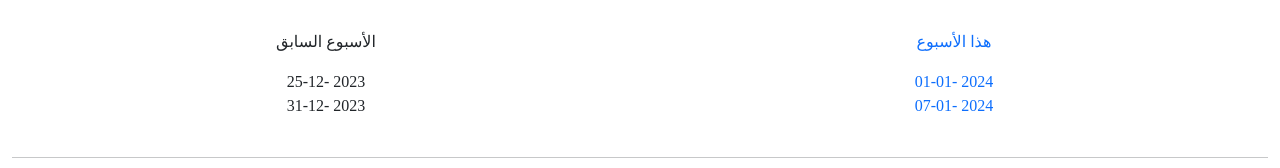
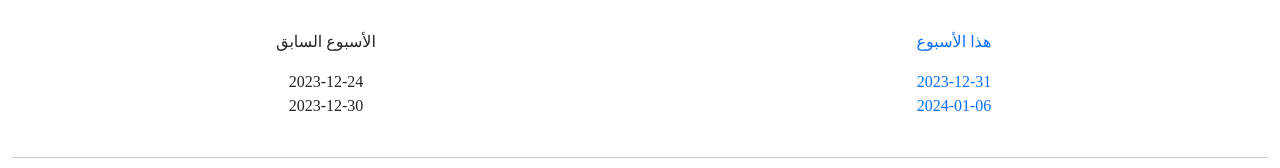
Before and after one commit to zcodev97/biker_portal, a React (Create React App) app: page /home in a window 1280 px wide. Shown: the part 193-361 px from the top of the page. Built offline with nearby package versions, Linux system fonts and the light colour scheme; no server answers.

Commit message:
update date range for penalties,compenstations and home pages

```diff
--- a/src/pages/Compensations.jsx
+++ b/src/pages/Compensations.jsx
@@ -44,8 +44,49 @@ function CompensationsPage() {
       });
   }
 
+  function formatDate(date) {
+    return date ? date.toISOString().split("T")[0] : null;
+  }
+
+  function getCurrentWeekDates() {
+    const currentDate = new Date();
+    const currentDay = currentDate.getDay();
+    const diff = currentDay - 0;
+    const startDate = new Date(currentDate);
+    startDate.setDate(currentDate.getDate() - diff);
+
+    const endDate = new Date(startDate);
+    endDate.setDate(startDate.getDate() + 6);
+
+    return { startDate, endDate };
+  }
+
+  function getPreviousWeekDates() {
+    const { startDate, endDate } = getCurrentWeekDates();
+
+    // Check if startDate and endDate are not undefined before formatting
+    const formattedStartDate = formatDate(startDate);
+    const formattedEndDate = formatDate(endDate);
+
+    const previousWeekStartDate = new Date(startDate);
+    previousWeekStartDate.setDate(startDate.getDate() - 7);
+
+    const previousWeekEndDate = new Date(endDate);
+    previousWeekEndDate.setDate(endDate.getDate() - 7);
+
+    return {
+      startDate: formatDate(previousWeekStartDate),
+      endDate: formatDate(previousWeekEndDate),
+    };
+  }
+  // Example usage
+  const [currentWeekDates, setcurrentWeekDates] = useState({});
+  const [previousWeekDates, setpreviousWeekDates] = useState({});
+
   useEffect(() => {
     GetUserMetricesData(0);
+    setcurrentWeekDates(getCurrentWeekDates());
+    setpreviousWeekDates(getPreviousWeekDates());
   }, []);
 
   return (
@@ -76,6 +117,10 @@ function CompensationsPage() {
                   }}
                 >
                   <p> الأسبوع السابق</p>
+                  <p>
+                    {previousWeekDates.startDate} <br />
+                    {previousWeekDates.endDate}
+                  </p>
                 </div>
               </div>
             </div>
@@ -90,6 +135,10 @@ function CompensationsPage() {
                   }}
                 >
                   <p>هذا الأسبوع</p>
+                  <p>
+                    {formatDate(currentWeekDates.startDate)} <br />
+                    {formatDate(currentWeekDates.endDate)}
+                  </p>
                 </div>
               </div>
             </div>
--- a/src/pages/Home.jsx
+++ b/src/pages/Home.jsx
@@ -97,55 +97,41 @@ function HomePage() {
         setLoading(false);
       });
   }
+  function formatDate(date) {
+    return date ? date.toISOString().split("T")[0] : null;
+  }
 
   function getCurrentWeekDates() {
-    const today = new Date();
+    const currentDate = new Date();
+    const currentDay = currentDate.getDay();
+    const diff = currentDay - 0;
+    const startDate = new Date(currentDate);
+    startDate.setDate(currentDate.getDate() - diff);
 
-    // Calculate the difference between the current day and Monday
-    const diff = today.getDay() === 0 ? -6 : 1 - today.getDay();
+    const endDate = new Date(startDate);
+    endDate.setDate(startDate.getDate() + 6);
 
-    const currentWeekStartDate = new Date(today);
-    currentWeekStartDate.setDate(today.getDate() + diff);
-
-    const currentWeekEndDate = new Date(today);
-    currentWeekEndDate.setDate(today.getDate() + diff + 6);
-
-    // Format dates as strings (assuming the desired format is DD-MM-YYYY)
-    const currentWeekStartDateStr = formatDate(currentWeekStartDate);
-    const currentWeekEndDateStr = formatDate(currentWeekEndDate);
-
-    return {
-      currentWeekStartDate: currentWeekStartDateStr,
-      currentWeekEndDate: currentWeekEndDateStr,
-    };
+    return { startDate, endDate };
   }
 
   function getPreviousWeekDates() {
-    const { currentWeekStartDate } = getCurrentWeekDates();
+    const { startDate, endDate } = getCurrentWeekDates();
 
-    const previousWeekStartDate = new Date(currentWeekStartDate);
-    previousWeekStartDate.setDate(previousWeekStartDate.getDate() - 7);
+    // Check if startDate and endDate are not undefined before formatting
+    const formattedStartDate = formatDate(startDate);
+    const formattedEndDate = formatDate(endDate);
 
-    const previousWeekEndDate = new Date(currentWeekStartDate);
-    previousWeekEndDate.setDate(previousWeekEndDate.getDate() - 1);
+    const previousWeekStartDate = new Date(startDate);
+    previousWeekStartDate.setDate(startDate.getDate() - 7);
 
-    // Format dates as strings (assuming the desired format is DD-MM-YYYY)
-    const previousWeekStartDateStr = formatDate(previousWeekStartDate);
-    const previousWeekEndDateStr = formatDate(previousWeekEndDate);
+    const previousWeekEndDate = new Date(endDate);
+    previousWeekEndDate.setDate(endDate.getDate() - 7);
 
     return {
-      previousWeekStartDate: previousWeekStartDateStr,
-      previousWeekEndDate: previousWeekEndDateStr,
+      startDate: formatDate(previousWeekStartDate),
+      endDate: formatDate(previousWeekEndDate),
     };
   }
-
-  function formatDate(date) {
-    const day = String(date.getDate()).padStart(2, "0");
-    const month = String(date.getMonth() + 1).padStart(2, "0");
-    const year = date.getFullYear();
-    return `${day}-${month}- ${year}`;
-  }
-
   // Example usage
   const [currentWeekDates, setcurrentWeekDates] = useState({});
   const [previousWeekDates, setpreviousWeekDates] = useState({});
@@ -189,8 +175,8 @@ function HomePage() {
                 >
                   <p> الأسبوع السابق</p>
                   <p>
-                    {previousWeekDates.previousWeekStartDate} <br />
-                    {previousWeekDates.previousWeekEndDate}
+                    {previousWeekDates.startDate} <br />
+                    {previousWeekDates.endDate}
                   </p>
                 </div>
               </div>
@@ -209,8 +195,8 @@ function HomePage() {
                 >
                   <p> هذا الأسبوع </p>
                   <p>
-                    {currentWeekDates.currentWeekStartDate} <br />
-                    {currentWeekDates.currentWeekEndDate}
+                    {formatDate(currentWeekDates.startDate)} <br />
+                    {formatDate(currentWeekDates.endDate)}
                   </p>
                 </div>
               </div>
--- a/src/pages/Penalties.jsx
+++ b/src/pages/Penalties.jsx
@@ -44,8 +44,49 @@ function PenaltiesPage() {
       });
   }
 
+  function formatDate(date) {
+    return date ? date.toISOString().split("T")[0] : null;
+  }
+
+  function getCurrentWeekDates() {
+    const currentDate = new Date();
+    const currentDay = currentDate.getDay();
+    const diff = currentDay - 0;
+    const startDate = new Date(currentDate);
+    startDate.setDate(currentDate.getDate() - diff);
+
+    const endDate = new Date(startDate);
+    endDate.setDate(startDate.getDate() + 6);
+
+    return { startDate, endDate };
+  }
+
+  function getPreviousWeekDates() {
+    const { startDate, endDate } = getCurrentWeekDates();
+
+    // Check if startDate and endDate are not undefined before formatting
+    const formattedStartDate = formatDate(startDate);
+    const formattedEndDate = formatDate(endDate);
+
+    const previousWeekStartDate = new Date(startDate);
+    previousWeekStartDate.setDate(startDate.getDate() - 7);
+
+    const previousWeekEndDate = new Date(endDate);
+    previousWeekEndDate.setDate(endDate.getDate() - 7);
+
+    return {
+      startDate: formatDate(previousWeekStartDate),
+      endDate: formatDate(previousWeekEndDate),
+    };
+  }
+  // Example usage
+  const [currentWeekDates, setcurrentWeekDates] = useState({});
+  const [previousWeekDates, setpreviousWeekDates] = useState({});
+
   useEffect(() => {
     GetUserMetricesData(0);
+    setcurrentWeekDates(getCurrentWeekDates());
+    setpreviousWeekDates(getPreviousWeekDates());
   }, []);
 
   return (
@@ -77,6 +118,10 @@ function PenaltiesPage() {
                   }}
                 >
                   <p> الأسبوع السابق</p>
+                  <p>
+                    {previousWeekDates.startDate} <br />
+                    {previousWeekDates.endDate}
+                  </p>
                 </div>
               </div>
             </div>
@@ -91,17 +136,21 @@ function PenaltiesPage() {
                   }}
                 >
                   <p>هذا الأسبوع</p>
+                  <p>
+                    {formatDate(currentWeekDates.startDate)} <br />
+                    {formatDate(currentWeekDates.endDate)}
+                  </p>
                 </div>
               </div>
             </div>
           </div>
 
-          <div className="container text-center">
+          {/* <div className="container text-center">
             {data.length === 0 ? "" : data[0] && data[0].date + "  👉  "}
             {data.length === 0
               ? ""
               : data[data.length - 1] && data[data.length - 1].date}
-          </div>
+          </div> */}
           <hr />
 
           <div className="container">
```
